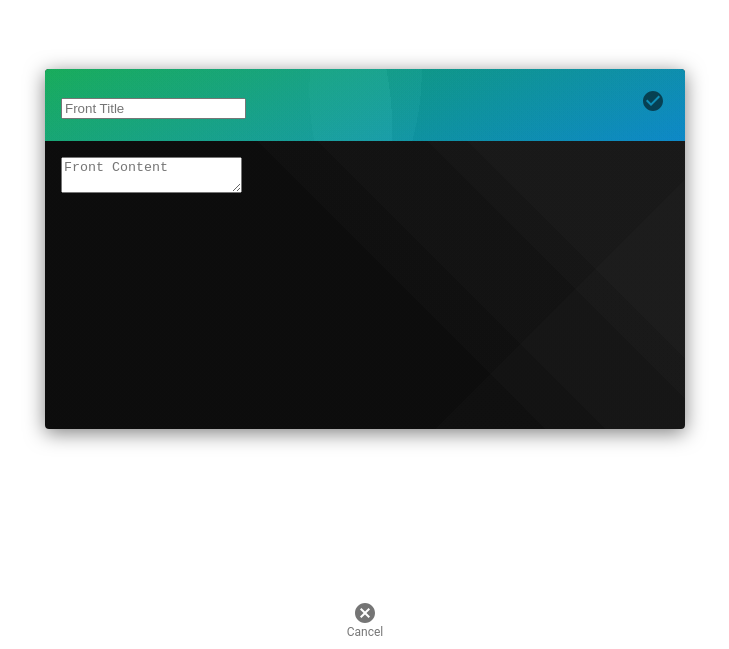
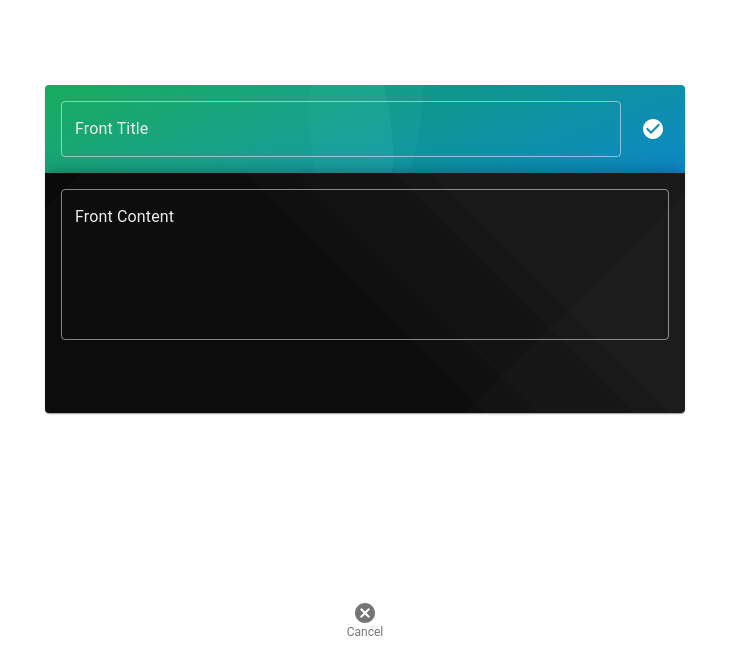
Before and after one commit to JordanWinslow/flash-cards, a React (Create React App) app: page /create-new-flashcard in a window 1280 px wide. Shown: the part 151-800 px from the top of the page, without its empty margins (275-1004 px from the left). Built offline with nearby package versions, Linux system fonts and the light colour scheme.

Commit message:
completed input styling

```diff
--- a/src/features/flashcard/CreateFlashCard.tsx
+++ b/src/features/flashcard/CreateFlashCard.tsx
@@ -11,10 +11,16 @@ import {
   CardContent,
   CardHeader,
   IconButton,
-  Grid
+  Grid,
+  TextField,
+  makeStyles
 } from "@material-ui/core"
+
 import { Center } from "../../components/Center"
 import CheckCircleIcon from "@material-ui/icons/CheckCircle"
+
+/*
+MANUALLY OVERRIDING THE STYLES IS LESS VERBOSE BUT REQUIRES PASSING IN InputProps & InputLabelProps:
 
 const styles = {
   card: {
@@ -28,7 +34,55 @@ const styles = {
         "radial-gradient(circle at 17% 1%, rgba(198, 198, 198,0.03) 0%, rgba(198, 198, 198,0.03) 50%,rgba(42, 42, 42,0.03) 50%, rgba(42, 42, 42,0.03) 100%),radial-gradient(circle at 8% 81%, rgba(253, 253, 253,0.03) 0%, rgba(253, 253, 253,0.03) 50%,rgba(36, 36, 36,0.03) 50%, rgba(36, 36, 36,0.03) 100%),radial-gradient(circle at 83% 29%, rgba(164, 164, 164,0.03) 0%, rgba(164, 164, 164,0.03) 50%,rgba(60, 60, 60,0.03) 50%, rgba(60, 60, 60,0.03) 100%),radial-gradient(circle at 96% 62%, rgba(170, 170, 170,0.03) 0%, rgba(170, 170, 170,0.03) 50%,rgba(169, 169, 169,0.03) 50%, rgba(169, 169, 169,0.03) 100%),linear-gradient(338deg, rgb(2, 141, 213),rgb(5, 172, 81))"
     }
   }
-}
+} */
+
+const useStyles = makeStyles({
+  root: {
+    /*
+    MATERIAL UI OFFICIAL METHOD FOR WRITING CSS OVERRIDES:
+
+    this is why it's often better to just create your own components if you want to
+    make your own design, rather than editing a design framework like MaterialUI.
+    Overrides are not nearly as trivial as they should be and by the time you master
+    their naming conventions you could have already made your own design system!
+    */
+    //HEADER CONTENT OF FLASHCARD
+    "& .MuiCardHeader-root": {
+      background:
+        "radial-gradient(circle at 17% 1%, rgba(198, 198, 198,0.03) 0%, rgba(198, 198, 198,0.03) 50%,rgba(42, 42, 42,0.03) 50%, rgba(42, 42, 42,0.03) 100%),radial-gradient(circle at 8% 81%, rgba(253, 253, 253,0.03) 0%, rgba(253, 253, 253,0.03) 50%,rgba(36, 36, 36,0.03) 50%, rgba(36, 36, 36,0.03) 100%),radial-gradient(circle at 83% 29%, rgba(164, 164, 164,0.03) 0%, rgba(164, 164, 164,0.03) 50%,rgba(60, 60, 60,0.03) 50%, rgba(60, 60, 60,0.03) 100%),radial-gradient(circle at 96% 62%, rgba(170, 170, 170,0.03) 0%, rgba(170, 170, 170,0.03) 50%,rgba(169, 169, 169,0.03) 50%, rgba(169, 169, 169,0.03) 100%),linear-gradient(338deg, rgb(2, 141, 213),rgb(5, 172, 81))"
+    }, //BOTTOM CONTENT OF FLASHCARD
+    "& .MuiCardContent-root": {
+      background:
+        "linear-gradient(45deg, rgba(86, 86, 86,0.04) 0%, rgba(86, 86, 86,0.04) 50%,rgba(169, 169, 169,0.04) 50%, rgba(169, 169, 169,0.04) 71%,rgba(251, 251, 251,0.04) 71%, rgba(251, 251, 251,0.04) 100%), linear-gradient(45deg, rgba(86, 86, 86,0.04) 0%, rgba(86, 86, 86,0.04) 56%,rgba(169, 169, 169,0.04) 56%, rgba(169, 169, 169,0.04) 67%,rgba(251, 251, 251,0.04) 67%, rgba(251, 251, 251,0.04) 100%), linear-gradient(135deg, rgba(86, 86, 86,0.04) 0%, rgba(86, 86, 86,0.04) 4%,rgba(169, 169, 169,0.04) 4%, rgba(169, 169, 169,0.04) 75%,rgba(251, 251, 251,0.04) 75%, rgba(251, 251, 251,0.04) 100%), linear-gradient(90deg, rgb(0,0,0),rgb(0,0,0))",
+      color: "#EEEEEE",
+      boxShadow: "0 4px 20px rgba(0,0,0, 0.5)",
+      minHeight: "25vh"
+    }, //NORMAL BORDER COLOR
+    "& .MuiOutlinedInput-root .MuiOutlinedInput-notchedOutline": {
+      borderColor: "rgba(255,255,255, 0.5)"
+    }, //HOVER BORDER COLOR
+    "&:hover .MuiOutlinedInput-root .MuiOutlinedInput-notchedOutline": {
+      borderColor: "#EEEEEE"
+    }, //FOCUSED BORDER COLOR
+    "& .MuiOutlinedInput-root.Mui-focused .MuiOutlinedInput-notchedOutline": {
+      borderColor: "#FFFFFF"
+    }, //INPUT TEXT COLOR
+    "& .MuiOutlinedInput-root": {
+      color: "#EEEEEE"
+    }, //INPUT LABEL TEXT COLOR
+    "& .MuiInputLabel-root": {
+      color: "#EEEEEE"
+    }, //CHECKMARK COLOR
+    "& .MuiButtonBase-root": {
+      color: "white"
+    }, //CHECKMARK ALIGNMENT
+    "& .MuiCardHeader-action": {
+      alignSelf: "auto",
+      marginTop: 0,
+      marginLeft: 8
+    }
+  }
+})
 
 interface FlashCard {
   front: {
@@ -46,6 +100,7 @@ interface FlashCard {
 }
 
 const CreateFlashCard: React.FC = () => {
+  const classes = useStyles()
   const dispatch = useDispatch()
   const { flipped } = useSelector((state: any) => state.flashCards)
   const { register, handleSubmit, errors } = useForm({
@@ -59,7 +114,7 @@ const CreateFlashCard: React.FC = () => {
   }
   const preventFlip = (
     e:
-      | React.MouseEvent<HTMLInputElement, MouseEvent>
+      | React.MouseEvent<HTMLDivElement, MouseEvent>
       | React.MouseEvent<HTMLTextAreaElement, MouseEvent>
       | React.MouseEvent<HTMLButtonElement, MouseEvent>
   ) => e.stopPropagation()
@@ -73,10 +128,75 @@ const CreateFlashCard: React.FC = () => {
           <Flip isFlipped={flipped} flipDirection="vertical">
             <Card
               key="front"
-              style={styles.card}
+              className={classes.root}
+              /* style={styles.card} */
               onClick={() => dispatch(flipFlashCard())}
             >
               <CardHeader
+                className={classes.root}
+                action={
+                  <IconButton
+                    type="submit"
+                    aria-label="submit"
+                    onClick={preventFlip}
+                  >
+                    <CheckCircleIcon className={classes.root} />
+                  </IconButton>
+                }
+                title={
+                  <TextField
+                    className={classes.root}
+                    /*
+                    For manual style overrides, comment out className and use below method:
+
+                    style={styles.card.header}
+                    InputProps={{
+                    style: styles.input.textfield
+                    }}
+                    InputLabelProps={{ style: styles.input.textfield }}
+                    */
+                    fullWidth
+                    label="Front Title"
+                    variant="outlined"
+                    name="front.title"
+                    onClick={preventFlip}
+                    inputRef={register({
+                      maxLength: 40
+                    })}
+                  />
+                }
+              />
+              <CardContent>
+                {
+                  <TextField
+                    className={classes.root}
+                    fullWidth
+                    multiline
+                    rows={6}
+                    label="Front Content"
+                    variant="outlined"
+                    name="front.content"
+                    onClick={preventFlip}
+                    inputRef={register({
+                      required: "You Must Write at Least 1 Word",
+                      minLength: {
+                        value: 3,
+                        message: "You Must Write at Least 1 Word"
+                      },
+                      maxLength: 1000
+                    })}
+                  />
+                }
+              </CardContent>
+            </Card>
+            <Card
+              key="back"
+              className={classes.root}
+              /* style={styles.card} */
+              onClick={() => dispatch(flipFlashCard())}
+            >
+              <CardHeader
+                className={classes.root}
                 action={
                   <IconButton
                     type="submit"
@@ -87,22 +207,40 @@ const CreateFlashCard: React.FC = () => {
                   </IconButton>
                 }
                 title={
-                  <input
-                    type="text"
-                    name="front.title"
-                    placeholder="Front Title"
-                    ref={register({ maxLength: 28 })}
+                  <TextField
+                    className={classes.root}
+                    /*
+                    For manual style overrides, comment out className and use below method:
+
+                    style={styles.card.header}
+                    InputProps={{
+                    style: styles.input.textfield
+                    }}
+                    InputLabelProps={{ style: styles.input.textfield }}
+                    */
+                    fullWidth
+                    label="Back Title"
+                    variant="outlined"
+                    name="back.title"
                     onClick={preventFlip}
+                    inputRef={register({
+                      maxLength: 40
+                    })}
                   />
                 }
-                style={styles.card.header}
               />
               <CardContent>
                 {
-                  <textarea
-                    name="front.content"
-                    placeholder="Front Content"
-                    ref={register({
+                  <TextField
+                    className={classes.root}
+                    fullWidth
+                    multiline
+                    rows={6}
+                    label="Back Content"
+                    variant="outlined"
+                    name="back.content"
+                    onClick={preventFlip}
+                    inputRef={register({
                       required: "You Must Write at Least 1 Word",
                       minLength: {
                         value: 3,
@@ -110,48 +248,6 @@ const CreateFlashCard: React.FC = () => {
                       },
                       maxLength: 1000
                     })}
-                    onClick={preventFlip}
-                  />
-                }
-              </CardContent>
-            </Card>
-            <Card
-              key="back"
-              style={styles.card}
-              onClick={() => dispatch(flipFlashCard())}
-            >
-              <CardHeader
-                action={
-                  <IconButton
-                    type="submit"
-                    aria-label="submit"
-                    onClick={preventFlip}
-                  >
-                    <CheckCircleIcon />
-                  </IconButton>
-                }
-                title={
-                  <input
-                    type="text"
-                    name="back.title"
-                    placeholder="Back Title"
-                    ref={register({ maxLength: 28 })}
-                    onClick={preventFlip}
-                  />
-                }
-                style={styles.card.header}
-              />
-              <CardContent>
-                {
-                  <textarea
-                    name="back.content"
-                    placeholder="Back Content"
-                    ref={register({
-                      required: "You Must Write at Least 1 Word",
-                      minLength: 3,
-                      maxLength: 1000
-                    })}
-                    onClick={preventFlip}
                   />
                 }
               </CardContent>
```
